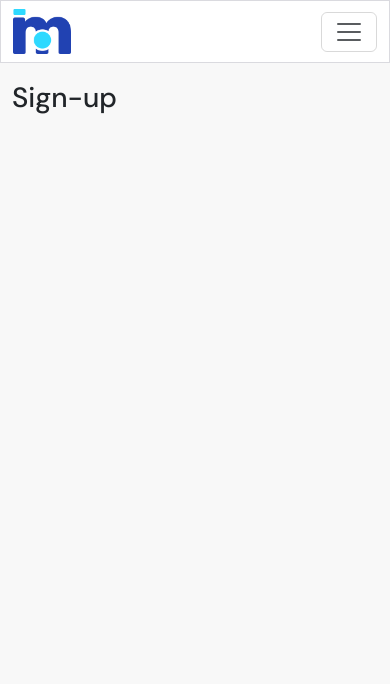
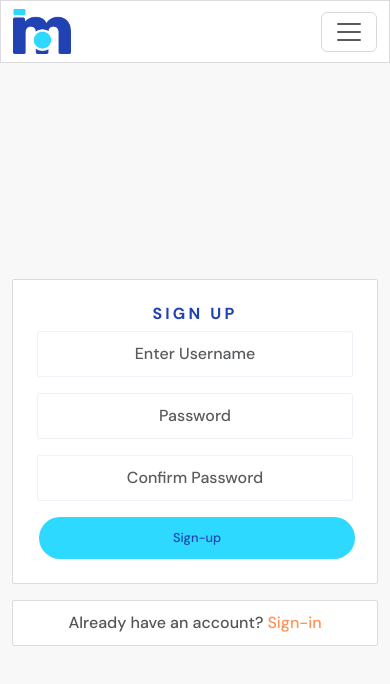
Before and after one commit to CI-Dominik/moments, a React (Create React App) app: page /sign-up in a window 390 px wide. Shown: the top 684 px of the page. Built offline with nearby package versions, Linux system fonts and the light colour scheme.

Commit message:
Add styling and form to sign-up page

```diff
--- a/src/App.js
+++ b/src/App.js
@@ -2,6 +2,8 @@
 import NavBar from './components/NavBar';
 import Container from 'react-bootstrap/Container'
 import { Route, Switch } from 'react-router-dom'
+import './api/axiosDefaults';
+import SignUpForm from './pages/auth/SignUpForm';
 
 function App() {
   return (
@@ -11,7 +13,7 @@
         <Switch>
           <Route exact path="/" render={() => <h1>Home</h1>} />
           <Route exact path="/sign-in" render={() => <h1>Sign-in</h1>} />
-          <Route exact path="/sign-up" render={() => <h1>Sign-up</h1>} />
+          <Route exact path="/sign-up" render={() => <SignUpForm />} />
           <Route render={() => <h1>Page not found!</h1>} />
         </Switch>
       </Container>
--- a/src/App.module.css
+++ b/src/App.module.css
@@ -7,6 +7,26 @@
 .Main {
   padding-top: 81px;
 }
+
+.Content {
+  background-color: #ffffff;
+  padding: 10px;
+  border-radius: 2px;
+  border: 1px solid #dadadf;
+}
+
+.FillerImage {
+  object-fit: cover;
+  height: 100%;
+  width: 100%;
+}
+
+.Image {
+  max-height: 40vh;
+  max-width: 100%;
+  object-fit: contain;
+}
+
 * {
   box-sizing: border-box;
 }
@@ -25,6 +45,10 @@
   transition: color ease-in-out 0.3s;
 }
 
+input[type="file"] {
+  display: none;
+}
+
 i {
   color: #cfced3;
   font-size: 1.6rem;
@@ -37,3 +61,22 @@
   transition: color ease-in-out 0.3s;
   color: #2142b2;
 }
+
+figure {
+  text-align: center;
+  display: inline-block;
+}
+
+/* scrollbar */
+*::-webkit-scrollbar {
+  width: 5px;
+}
+*::-webkit-scrollbar-track {
+  background: #f1f1f1;
+}
+*::-webkit-scrollbar-thumb {
+  background: #888;
+}
+*::-webkit-scrollbar-thumb:hover {
+  background: #555;
+}
--- /dev/null
+++ b/src/api/axiosDefaults.js
@@ -0,0 +1,5 @@
+import axios from 'axios'
+
+axios.defaults.baseURL = 'https://ci-dominik-moments-drf-api-99e62332b100.herokuapp.com/'
+axios.defaults.headers.post['Content-Type'] = 'multipart/form-data'
+axios.defaults.withCredentials = true;
--- /dev/null
+++ b/src/pages/auth/SignUpForm.js
@@ -0,0 +1,58 @@
+import React from "react";
+import { Link } from "react-router-dom";
+
+import styles from "../../styles/SignInUpForm.module.css";
+import btnStyles from "../../styles/Button.module.css";
+import appStyles from "../../App.module.css";
+
+import { Form, Button, Image, Col, Row, Container } from "react-bootstrap";
+
+const SignUpForm = () => {
+    return (
+        <Row className={styles.Row}>
+            <Col className="my-auto py-2 p-md-2" md={6}>
+                <Container className={`${appStyles.Content} p-4 `}>
+                    <h1 className={styles.Header}>sign up</h1>
+
+                    {/* Sign-up Form */}
+
+                    <Form>
+                        <Form.Group className="mb-3" controlId="username">
+                            <Form.Label className="d-none">Username:</Form.Label>
+                            <Form.Control className={styles.Input} type="text" placeholder="Enter Username" name="username" />
+                        </Form.Group>
+                        <Form.Group className="mb-3" controlId="password1">
+                            <Form.Label className="d-none">Password:</Form.Label>
+                            <Form.Control className={styles.Input} type="password" placeholder="Password" name="password1" />
+                        </Form.Group>
+                        <Form.Group className="mb-3" controlId="password2">
+                            <Form.Label className="d-none">Confirm password:</Form.Label>
+                            <Form.Control className={styles.Input} type="password" placeholder="Confirm Password" name="password2" />
+                        </Form.Group>
+                        <Button className={`${btnStyles.Button} ${btnStyles.Wide} ${btnStyles.Bright}`} type="submit">
+                            Sign-up
+                        </Button>
+                    </Form>
+                </Container>
+                <Container className={`mt-3 ${appStyles.Content}`}>
+                    <Link className={styles.Link} to="/sign-in">
+                        Already have an account? <span>Sign-in</span>
+                    </Link>
+                </Container>
+            </Col>
+            <Col
+                md={6}
+                className={`my-auto d-none d-md-block p-2 ${styles.SignUpCol}`}
+            >
+                <Image
+                    className={`${appStyles.FillerImage}`}
+                    src={
+                        "https://codeinstitute.s3.amazonaws.com/AdvancedReact/hero2.jpg"
+                    }
+                />
+            </Col>
+        </Row>
+    );
+};
+
+export default SignUpForm;
--- /dev/null
+++ b/src/styles/Button.module.css
@@ -0,0 +1,69 @@
+.Button {
+    font-size: 0.8rem;
+    align-self: center;
+    border-radius: 100px;
+    border-color: transparent;
+    padding: 4px 10px;
+    margin-left: 2px;
+    margin-right: 2px;
+    min-width: 75px;
+  }
+
+  .Button:hover {
+    opacity: 0.8;
+    border-color: transparent;
+    cursor: pointer;
+  }
+
+  .Button:hover:active {
+    background-color: #2142b2 !important;
+  }
+
+  .Button:active {
+    background-color: #2142b2 !important;
+  }
+
+  .Button:focus {
+    background-color: #2142b2;
+  }
+
+  .Wide {
+    padding: 10px 50px;
+    width: 100%;
+  }
+
+  .Blue,
+  .BlueOutline:hover,
+  .Bright:hover {
+    background-color: #2142b2;
+    color: #ffffff;
+  }
+
+  .BlueOutline,
+  .Blue:hover {
+    /* border: 1px solid #2142b2; */
+    background-color: #ffffff;
+    color: #2142b2;
+  }
+
+  .Black,
+  .BlackOutline:hover {
+    /* background-color: #242a3d;
+    color: white; */
+    background-color: #242a3d;
+    color: aliceblue;
+  }
+
+  .Black:hover,
+  .BlackOutline {
+    /* background-color: #dadadf;
+    color: #242a3d;
+    border-color: #242a3d; */
+    background-color: aliceblue;
+    color: #242a3d;
+  }
+
+  .Bright {
+    background-color: #2ed9ff;
+    color: #2142b2;
+  }
--- /dev/null
+++ b/src/styles/SignInUpForm.module.css
@@ -0,0 +1,46 @@
+.Row {
+    height: calc(100vh - 81px);
+  }
+  .Input {
+    background: #ffffff;
+    border: 1px solid #f0f1f9;
+    box-sizing: border-box;
+    border-radius: 2px;
+    color: #7177a1;
+    text-align: center;
+    padding: 10px;
+  }
+
+  .Header {
+    font-style: normal;
+    font-weight: bold;
+    font-size: 16px;
+    line-height: 19px;
+    text-align: center;
+    letter-spacing: 0.2em;
+    text-transform: uppercase;
+    color: #2142b2;
+  }
+
+  .Link {
+    text-decoration: none;
+    text-align: center;
+    display: block;
+    margin: auto;
+  }
+
+  .Link span {
+    color: #ff9254;
+  }
+
+  .Container {
+    padding: 30px 10px;
+  }
+
+  .SignInCol {
+    height: 320px;
+  }
+
+  .SignUpCol {
+    height: 375px;
+  }
```
Lines whose indentation alone changed are shown as unchanged.
